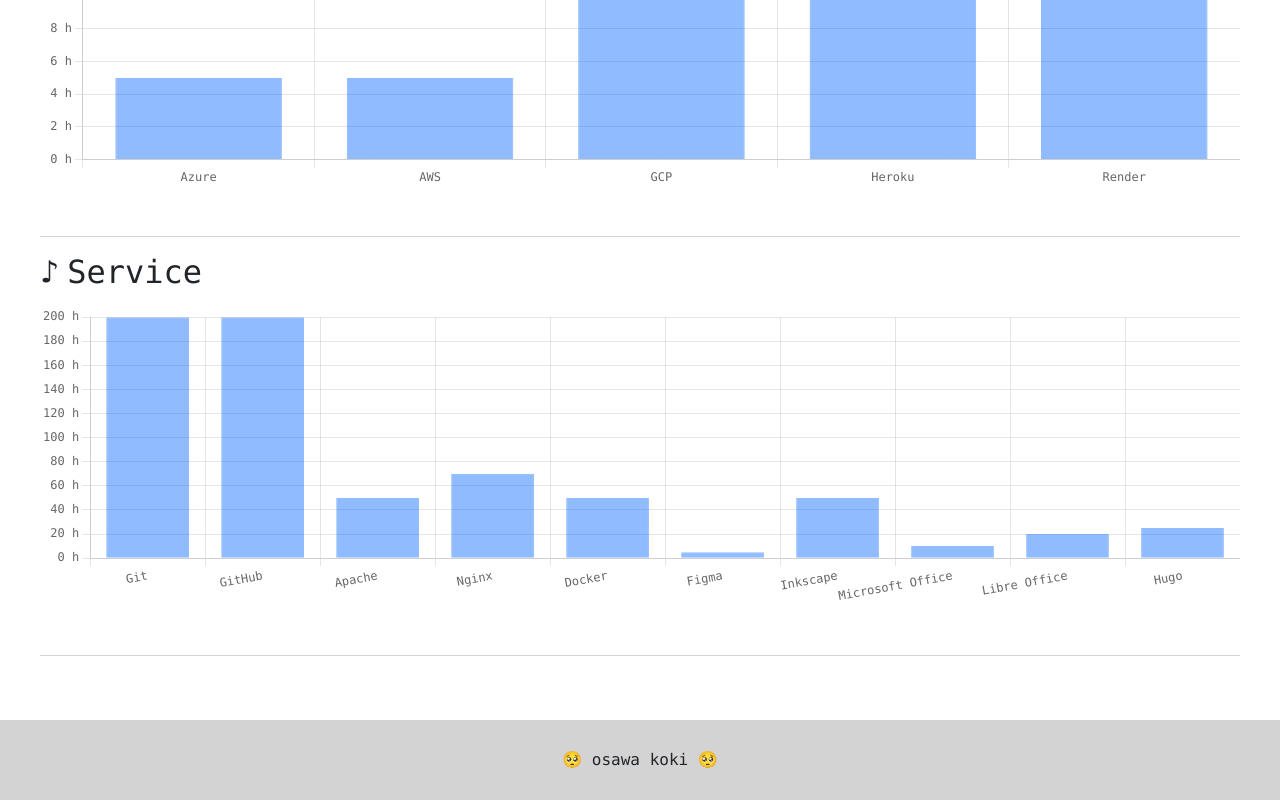
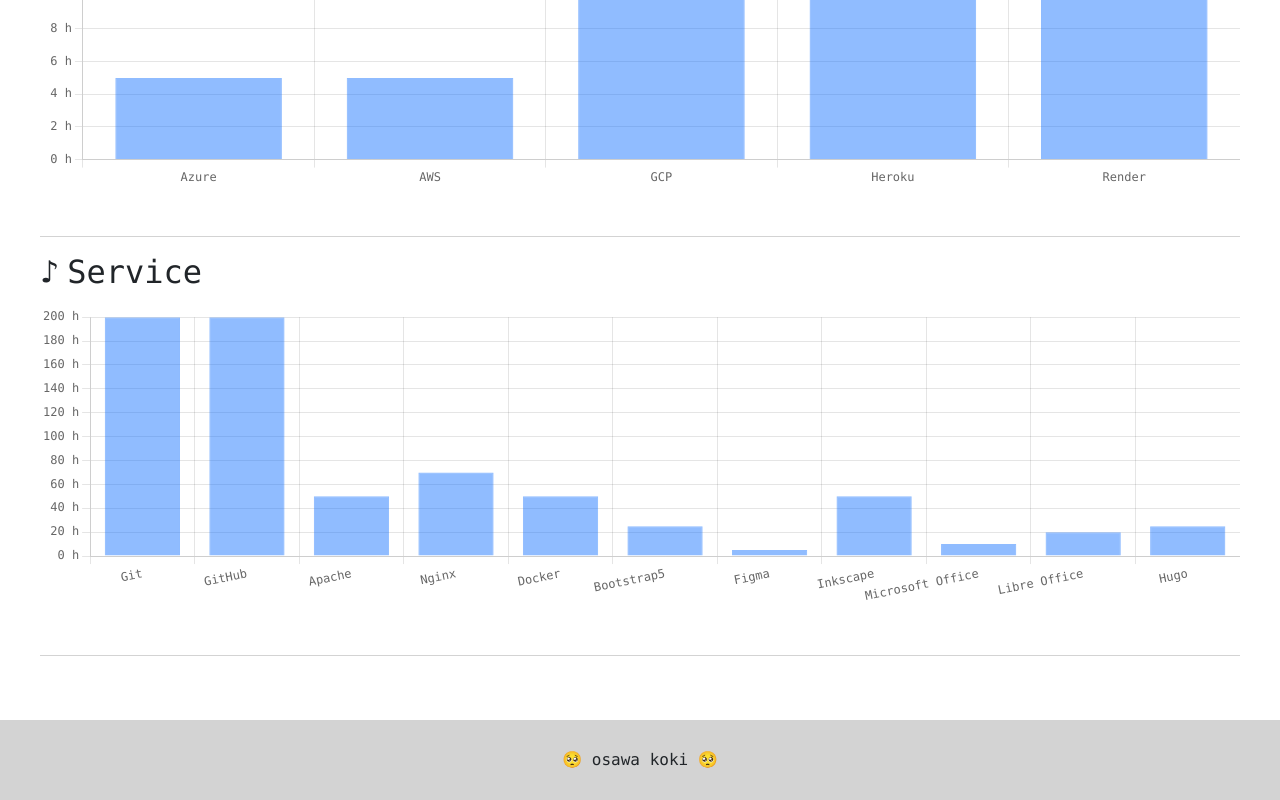
Before and after one commit to osawa-koki/osawa-koki, a Next.js app in the folder portfolio/: page /skill in a window 1280 px wide. Shown: the part 1948-2748 px from the top of the page. Built offline with nearby package versions, Linux system fonts and the light colour scheme.

Commit message:
スキル追加した。

```diff
--- a/portfolio/data/skill.ts
+++ b/portfolio/data/skill.ts
@@ -92,6 +92,7 @@
   { name: "Apache", hours: 50, category: "Service" },
   { name: "Nginx", hours: 70, category: "Service" },
   { name: "Docker", hours: 50, category: "Service" },
+  { name: "Bootstrap5", hours: 25, category: "Service" },
   { name: "Figma", hours: 5, category: "Service" },
   { name: "Inkscape", hours: 50, category: "Service" },
   { name: "Microsoft Office", hours: 10, category: "Service" },
```
